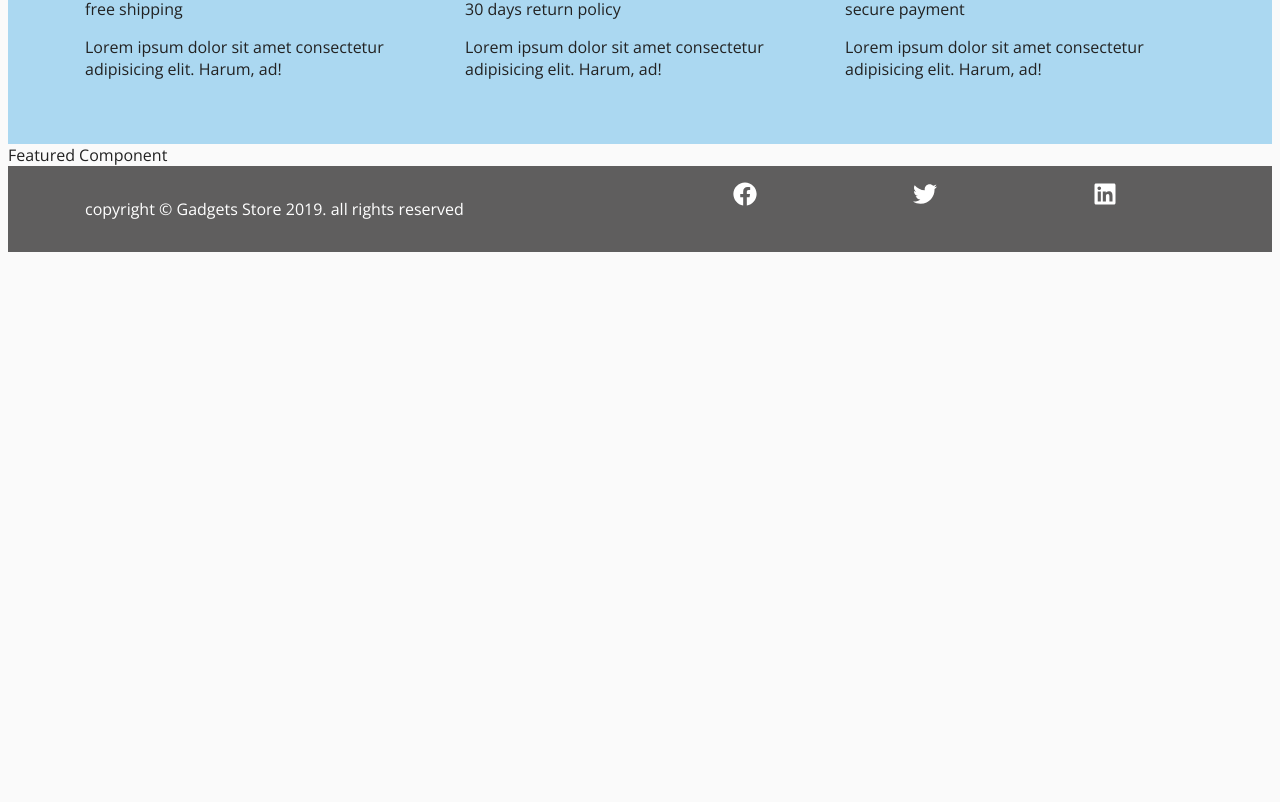
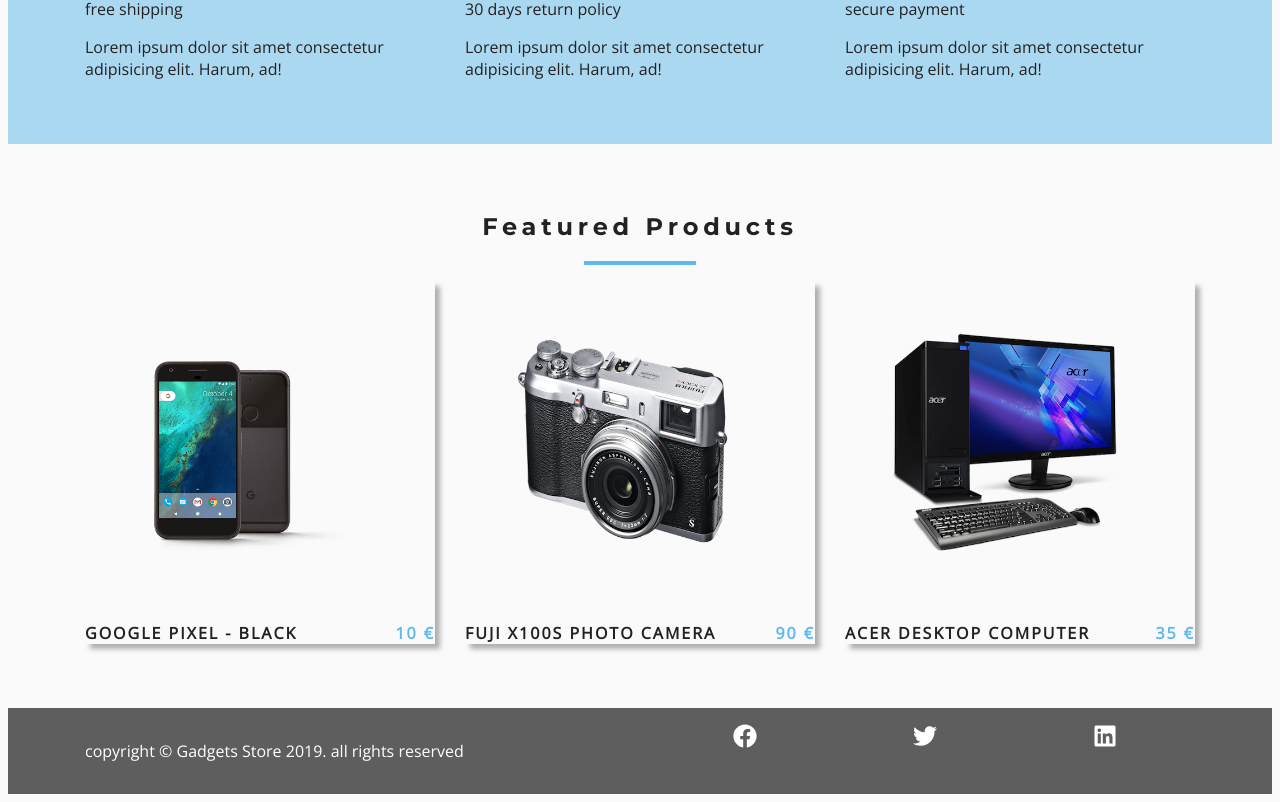
Before and after one commit to mavarona/gadgets-store, a React (Create React App) app: page / in a window 1280 px wide. Shown: the part 1009-1811 px from the top of the page. Before the commit the page ends 1269 px from the top, so only its background shows below. Built offline with nearby package versions, Linux system fonts and the light colour scheme.

Commit message:
Add Product component and featured component

```diff
--- a/src/components/HomePage/Featured.js
+++ b/src/components/HomePage/Featured.js
@@ -1,5 +1,25 @@
 import React from "react";
+import Product from "../Product";
+import { Link } from "react-router-dom";
+import Title from "../Title";
+import { ProductConsumer } from "../../context";
 
 export default function Featured() {
-  return <div>Featured Component</div>;
+  return (
+    <section className="py-5">
+      <div className="container">
+        <Title title="featured products" center="true" />
+        <div className="row">
+          <ProductConsumer>
+            {value => {
+              const { featuredProducts } = value;
+              return featuredProducts.map(product => (
+                <Product key={product.id} product={product}></Product>
+              ));
+            }}
+          </ProductConsumer>
+        </div>
+      </div>
+    </section>
+  );
 }
--- /dev/null
+++ b/src/components/Product.js
@@ -0,0 +1,91 @@
+import React from "react";
+import styled from "styled-components";
+import { Link } from "react-router-dom";
+import { FaSearch, FaCartPlus } from "react-icons/fa";
+import { ProductConsumer } from "../context";
+
+export default function Product({ product }) {
+  return (
+    <ProductConsumer>
+      {value => {
+        const { addToCart, setSinglePoduct } = value;
+        return (
+          <ProductWrapper className="col-10 mx-auto col-sm-8 col-md-6  col-lg-4 my-3">
+            <div className="card">
+              <div className="img-container">
+                <img
+                  src={product.image}
+                  className="card-img-top p-5"
+                  alt="product"
+                  style={{ height: "320px" }}
+                />
+                <div className="product-icons">
+                  <Link
+                    to={`/products/${product.id}`}
+                    onClick={() => setSinglePoduct(product.id)}
+                  >
+                    <FaSearch className="icon" />
+                  </Link>
+                  <FaCartPlus
+                    className="icon"
+                    onClick={() => addToCart(product.id)}
+                  />
+                </div>
+              </div>
+              <div className="card-body d-flex justify-content-between">
+                <p className="mb-0">{product.title}</p>
+                <p className="mb-0 text-main">{product.price} €</p>
+              </div>
+            </div>
+          </ProductWrapper>
+        );
+      }}
+    </ProductConsumer>
+  );
+}
+
+const ProductWrapper = styled.div`
+  .card {
+    box-shadow: 5px 5px 5px 0px rgba(0, 0, 0, 0.3);
+    transition: var(--mainTransition);
+    height: 100%;
+  }
+  .card:hover {
+    box-shadow: 7px 10px 5px 0px rgba(0, 0, 0, 0.5);
+    cursor: pointer;
+  }
+  .card-img-top {
+    transition: var(--mainTransition);
+  }
+  .card:hover .card-img-top {
+    transform: scale(1.15);
+    opacity: 0.2;
+  }
+  .img-container {
+    position: relative;
+  }
+  .product-icons {
+    transition: var(--mainTransition);
+    position: absolute;
+    top: 50%;
+    left: 50%;
+    transform: translate(-50%, -50%);
+    opacity: 0;
+  }
+  .icon {
+    font-size: 2.5rem;
+    margin: 1rem;
+    padding: 0.5rem;
+    color: var(--primaryColor);
+    background: var(--mainBlack);
+    border-radius: 0.5rem;
+  }
+  .card:hover .product-icons {
+    opacity: 1;
+  }
+  .card-body {
+    font-weight: bold;
+    letter-spacing: 2px;
+    text-transform: uppercase;
+  }
+`;
```
